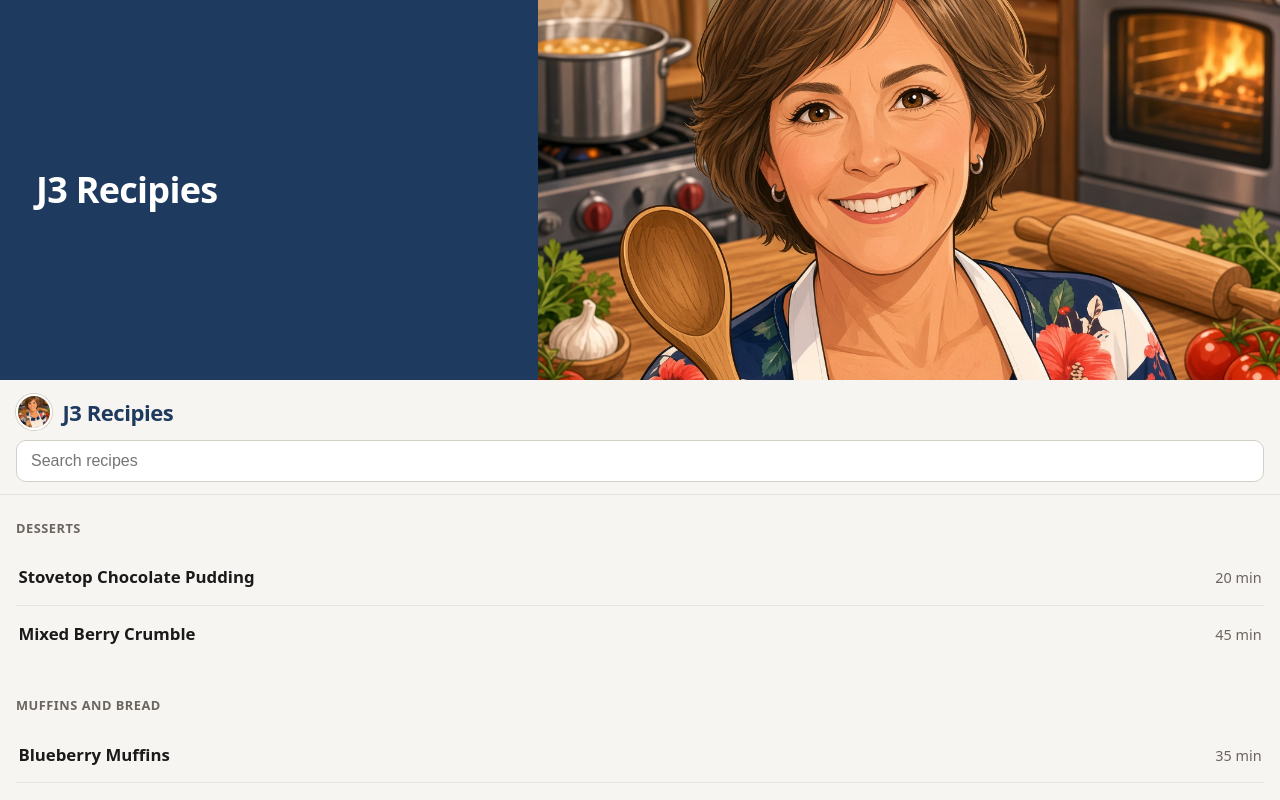
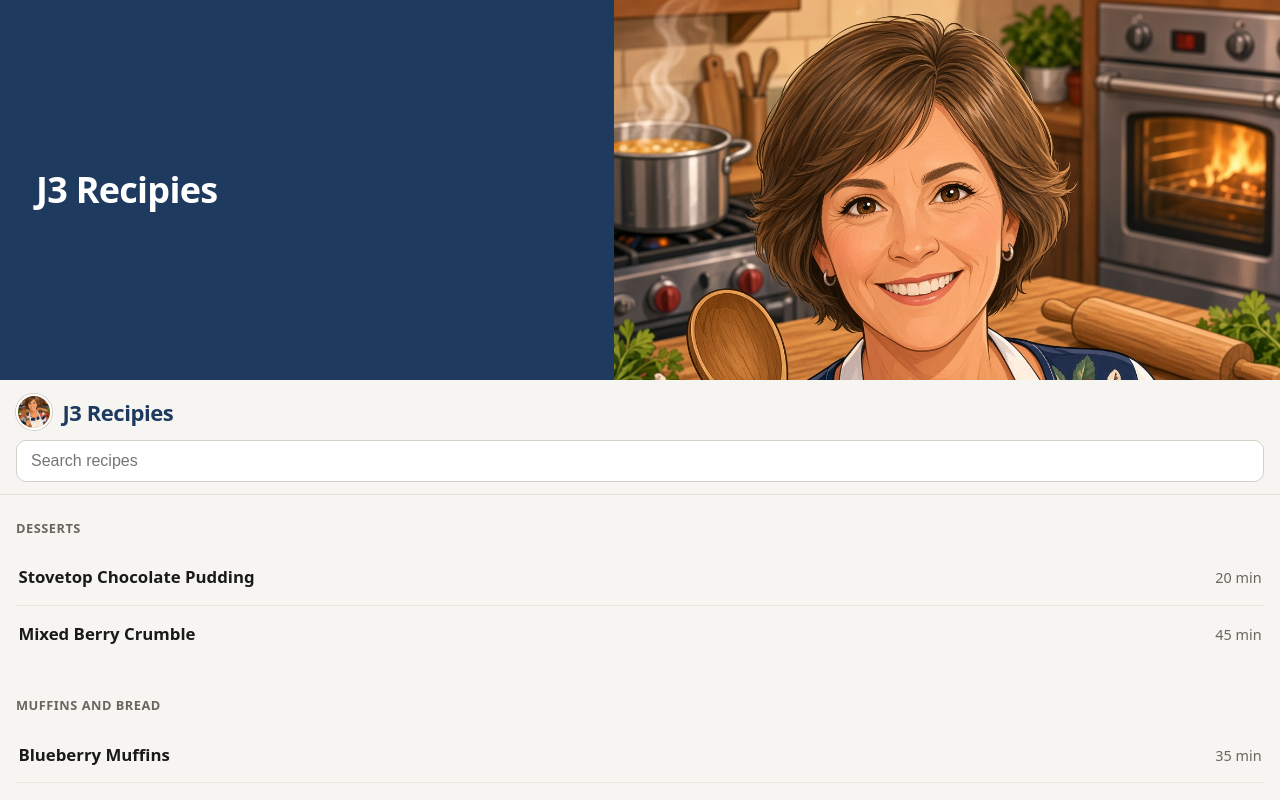
Before and after one commit to turbojones/j3-recipies, a React (Vite) app: page / in a window 1280 px wide. Shown: the top 800 px of the page. Built offline with nearby package versions, Linux system fonts and the light colour scheme.

Commit message:
Tune desktop split hero to ~52% photo width
Keep title vertically centered; search stays full-width below the hero.

```diff
--- a/src/index.css
+++ b/src/index.css
@@ -163,7 +163,7 @@ button {
     position: relative;
     inset: auto;
     order: 1;
-    flex: 1 1 42%;
+    flex: 1 1 48%;
     display: flex;
     align-items: center;
     padding: 2rem 2.25rem;
@@ -172,10 +172,11 @@ button {
 
   .brand-hero-img {
     order: 2;
-    flex: 1 1 58%;
+    flex: 1 1 52%;
     width: auto;
     min-width: 0;
-    height: auto;
+    height: 100%;
+    min-height: 280px;
     align-self: stretch;
     object-fit: cover;
     object-position: 50% 20%;
```
